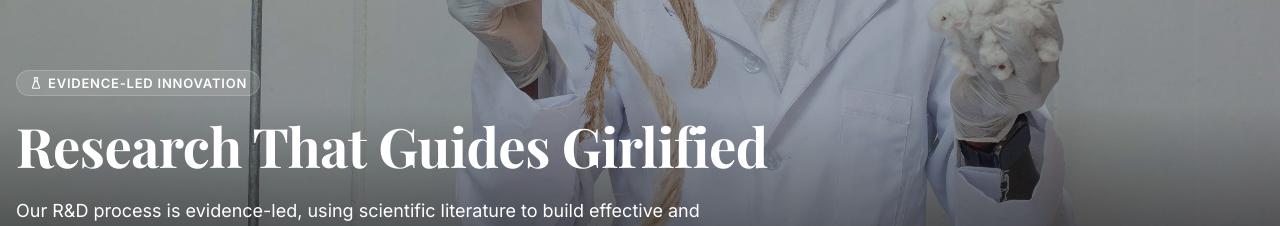
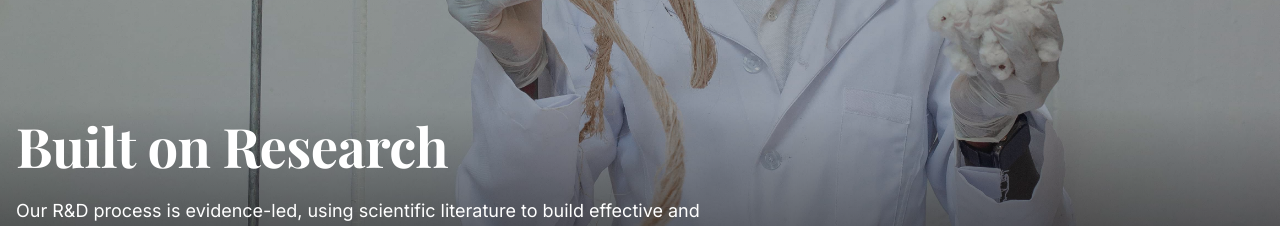
Before and after one commit to livestocx-ng/girlified-web, a Next.js app: page /research in a window 1280 px wide. Shown: the part 470-696 px from the top of the page. Built offline with nearby package versions, Linux system fonts and the light colour scheme.

Commit message:
feat: updated research page UI setup[2]

```diff
--- a/app/(routes)/(public)/research/page.tsx
+++ b/app/(routes)/(public)/research/page.tsx
@@ -220,7 +220,7 @@
             transition={{ duration: 0.55 }}
           >
             <Stack gap="lg" maw={760}>
-              <Badge
+              {/* <Badge
                 radius="xl"
                 size="lg"
                 leftSection={<IconFlask size={14} />}
@@ -235,7 +235,7 @@
                 }}
               >
                 Evidence-Led Innovation
-              </Badge>
+              </Badge> */}
 
               <Title
                 order={1}
@@ -248,7 +248,8 @@
                   color: '#FFFFFF',
                 }}
               >
-                Research That Guides Girlified
+                Built on Research
+                {/* Research That Guides Girlified */}
               </Title>
 
               <Text
```
